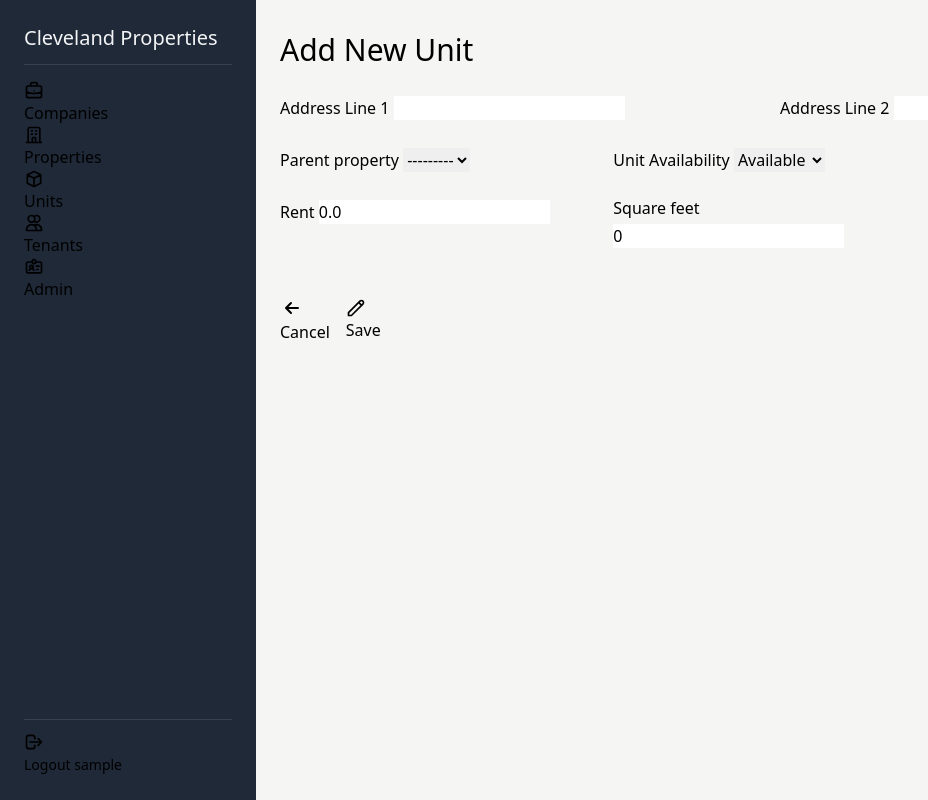
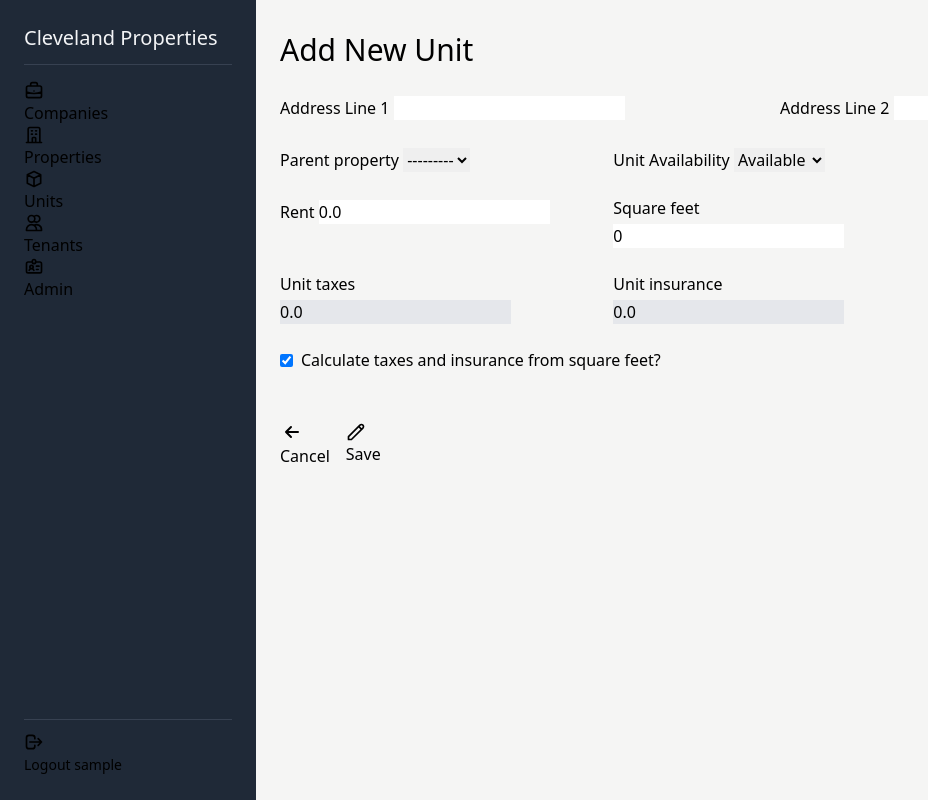
Before and after one commit to CategoryCory/CPRentManagement, a Django app: page /units/add/ in a window 1280 px wide. Shown: the whole page, without its empty margins (0-928 px from the left). Run offline with Django 4.2, Linux system fonts and the light colour scheme; the visitor is signed in with stand-in values (Sample User, id 1); data that the repository does not hold is empty; some libraries are stand-ins or nearby versions.

Commit message:
Update unit form

```diff
--- a/templates/units/unit_form.html
+++ b/templates/units/unit_form.html
@@ -2,7 +2,7 @@
 
 {% block content %}
     <h2 class="mb-6 text-3xl">
-        {% if property.id %}
+        {% if unit.id %}
             Edit Unit
         {% else %}
             Add New Unit
@@ -89,6 +89,51 @@
                 {% endif %}
             </div>
         </div>
+        <div class="space-y-6 lg:space-y-0 lg:grid lg:grid-cols-6 lg:gap-6">
+            <div class="col-span-2 space-y-1">
+                <label for="{{ form.unit_taxes.id_for_label }}">{{ form.unit_taxes.label }}</label>
+                {{ form.unit_taxes }}
+                {% if form.unit_taxes.errors %}
+                    {% for error in form.unit_taxes.errors %}
+                        <p class="px-2 py-1 bg-red-100 text-red-600 rounded">{{ error }}</p>
+                    {% endfor %}
+                {% endif %}
+                {% if form.unit_taxes.help_text %}
+                    <p class="text-sm text-gray-500">{{ form.unit_taxes.help_text|safe }}</p>
+                {% endif %}
+            </div>
+            <div class="col-span-2 space-y-1">
+                <label for="{{ form.unit_insurance.id_for_label }}">{{ form.unit_insurance.label }}</label>
+                {{ form.unit_insurance }}
+                {% if form.unit_insurance.errors %}
+                    {% for error in form.unit_insurance.errors %}
+                        <p class="px-2 py-1 bg-red-100 text-red-600 rounded">{{ error }}</p>
+                    {% endfor %}
+                {% endif %}
+                {% if form.unit_insurance.help_text %}
+                    <p class="text-sm text-gray-500">{{ form.unit_insurance.help_text|safe }}</p>
+                {% endif %}
+            </div>
+        </div>
+        <div class="">
+            <div class="mb-2 flex items-center">
+                {{ form.calculate_tax_and_ins }}
+                <label
+                    for="{{ form.calculate_tax_and_ins.id_for_label }}"
+                    class="pl-2"
+                >
+                    {{ form.calculate_tax_and_ins.label }}
+                </label>
+                {% if form.calculate_tax_and_ins.help_text %}
+                    <p class="pl-5 pb-[1px] text-sm text-gray-500 self-end">{{ form.calculate_tax_and_ins.help_text|safe }}</p>
+                {% endif %}
+            </div>
+            {% if form.calculate_tax_and_ins.errors %}
+                {% for error in form.calculate_tax_and_ins.errors %}
+                    <p class="my-1 px-2 py-1 bg-red-100 text-red-600 rounded">{{ error }}</p>
+                {% endfor %}
+            {% endif %}
+        </div>
         <div class="pt-6 flex items-center gap-4">
             <a
                 href="{% url 'units:unit-list' %}"
@@ -110,4 +155,28 @@
             </button>
         </div>
     </form>
+
+    <script>
+        const calculateTaxesCheckbox = document.getElementById("{{ form.calculate_tax_and_ins.id_for_label }}");
+        const taxesInput = document.getElementById("{{ form.unit_taxes.id_for_label }}");
+        const insuranceInput = document.getElementById("{{ form.unit_insurance.id_for_label }}");
+
+        const setInputState = () => {
+            if (calculateTaxesCheckbox.checked) {
+                taxesInput.readOnly = true;
+                taxesInput.classList.add("bg-gray-200");
+                insuranceInput.classList.add("bg-gray-200");
+            } else {
+                taxesInput.readOnly = false;
+                taxesInput.classList.remove("bg-gray-200");
+                insuranceInput.classList.remove("bg-gray-200");
+            }
+        };
+
+        calculateTaxesCheckbox.addEventListener("change", () => {
+            setInputState();
+        });
+
+        setInputState();
+    </script>
 {% endblock content %}
--- a/theme/static_src/src/styles.css
+++ b/theme/static_src/src/styles.css
@@ -45,6 +45,10 @@
         @apply w-full border-gray-400 rounded transition duration-150 focus:outline-none focus:border-indigo-600;
     }
 
+    input[type="checkbox"] {
+        @apply w-5 h-5 text-indigo-600 rounded-sm focus:ring-indigo-400 transition duration-150;
+    }
+
     .btn {
         @apply px-5 py-3 flex items-center gap-2 rounded transition duration-150 focus:outline-none focus:ring-2 focus:ring-offset-2;
     }
--- a/units/forms.py
+++ b/units/forms.py
@@ -1,4 +1,5 @@
 from django import forms
+from django.utils.translation import gettext_lazy as _
 
 from .models import Unit
 
@@ -6,4 +7,8 @@ from .models import Unit
 class UnitForm(forms.ModelForm):
     class Meta:
         model = Unit
-        fields = ('addr_line_1', 'addr_line_2', 'parent_property', 'unit_status', 'square_feet', 'rent', )
+        fields = ('addr_line_1', 'addr_line_2', 'parent_property', 'unit_status', 'square_feet', 'rent', 'unit_taxes',
+                  'unit_insurance', 'calculate_tax_and_ins', )
+        labels = {
+            'calculate_tax_and_ins': _('Calculate taxes and insurance from square feet?')
+        }
--- a/units/models.py
+++ b/units/models.py
@@ -1,5 +1,7 @@
 from django.db import models
 from django.urls import reverse
+
+from decimal import Decimal
 
 from properties.models import Property
 
@@ -17,17 +19,38 @@ class Unit(models.Model):
     addr_line_2 = models.CharField(max_length=100, blank=True, verbose_name='Address Line 2')
     rent = models.DecimalField(max_digits=12, decimal_places=2, default=0.0)
     square_feet = models.IntegerField(default=0)
-    percentage_of_property = models.FloatField(default=0.0)
+    percentage_of_property = models.DecimalField(max_digits=6, decimal_places=2, default=0.0)
     unit_status = models.TextField(max_length=20,
                                    choices=UNIT_AVAILABILITY_CHOICES,
                                    default=AVAILABLE,
                                    verbose_name='Unit Availability')
+    unit_taxes = models.DecimalField(max_digits=12, decimal_places=2, default=0.0)
+    unit_insurance = models.DecimalField(max_digits=12, decimal_places=2, default=0.0)
+    calculate_tax_and_ins = models.BooleanField(default=True)
     is_deleted = models.BooleanField(default=False)
     created_on = models.DateTimeField(auto_now_add=True)
     modified_on = models.DateTimeField(auto_now=True)
     parent_property = models.ForeignKey(Property, on_delete=models.SET_NULL, null=True, blank=True)
 
     def save(self, *args, **kwargs):
+        # Calculate and save percentage_of_property
+        if self.parent_property is not None:
+            parent_sq_footage = self.parent_property.square_feet
+
+            if parent_sq_footage != 0 and self.square_feet != 0:
+                self.percentage_of_property = Decimal(self.square_feet) / Decimal(parent_sq_footage)
+
+                # If calculate_tax_and_ins is true, then calculate unit taxes and insurance
+                if self.calculate_tax_and_ins is True:
+                    parent_taxes = self.parent_property.taxes
+                    parent_insurance = self.parent_property.insurance
+
+                    if parent_taxes != 0.0:
+                        self.unit_taxes = Decimal(parent_taxes) * Decimal(self.percentage_of_property)
+
+                    if parent_insurance != 0.0:
+                        self.unit_insurance = Decimal(parent_insurance) * Decimal(self.percentage_of_property)
+
         super(Unit, self).save(*args, **kwargs)
 
     def __str__(self):
```
Also changed, not shown: properties/models.py (+13 -2 lines), units/migrations/0003_unit_calculate_tax_and_ins_unit_unit_insurance_and_more.py (added).
